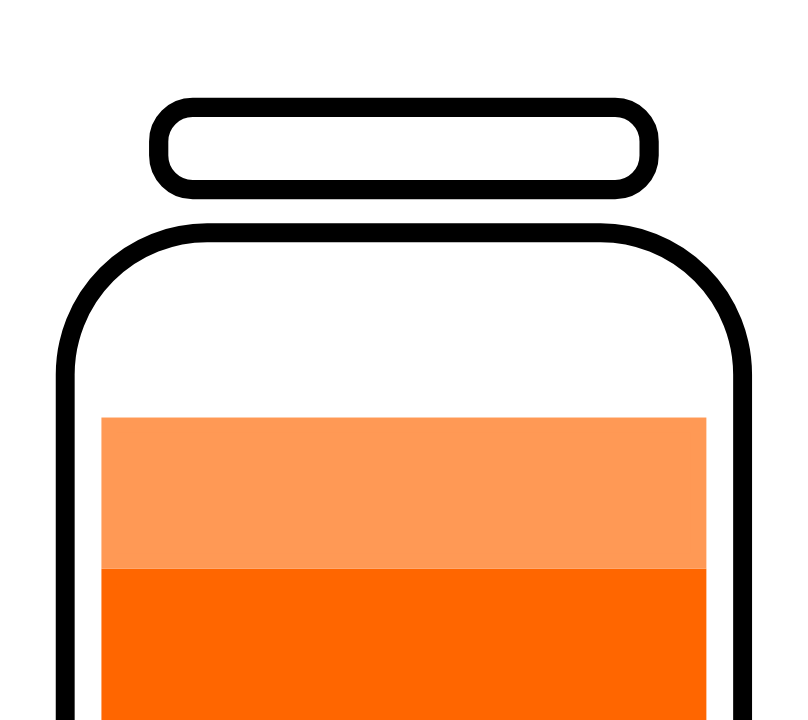
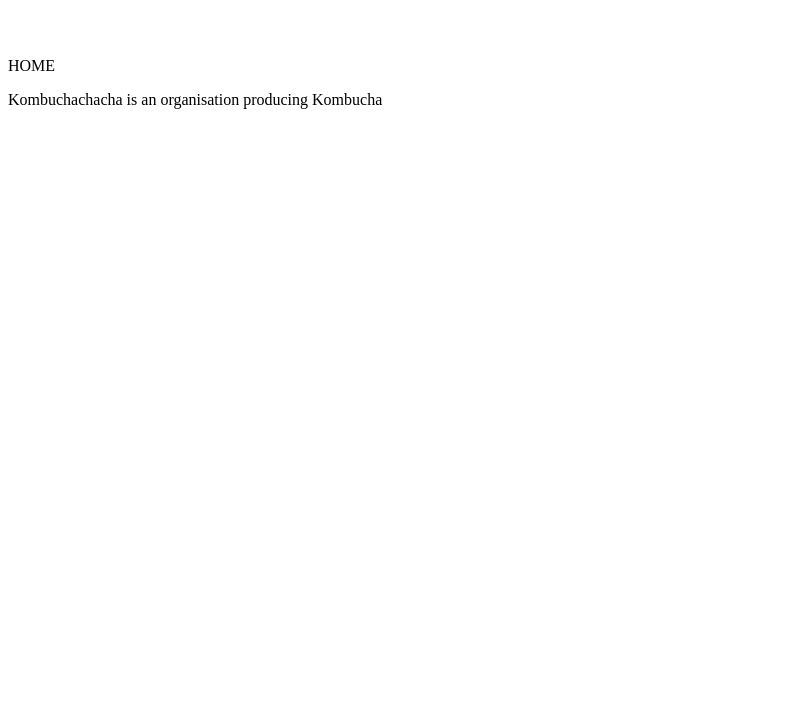
Before and after one commit to Generaltono/kombuchachacha, a plain HTML site: page index.html in a window 1280 px wide. Shown: the part 2200-2920 px from the top of the page, without its empty margins (0-808 px from the left). After the commit the page ends 2325 px from the top, so only its background shows below. Drawn offline with Linux system fonts and the light colour scheme.

Commit message:
Update index.html

```diff
--- a/index.html
+++ b/index.html
@@ -8,7 +8,7 @@
     </head>
     <body>
         <header><img src="kombuchachacha_textlogofinal.svg"></header>
-        <img src="kombuchachacha_logo.svg">
+        <p1>HOME</p1>
         <p>Kombuchachacha is an organisation producing Kombucha</p>
     </body>
 </html>
```
